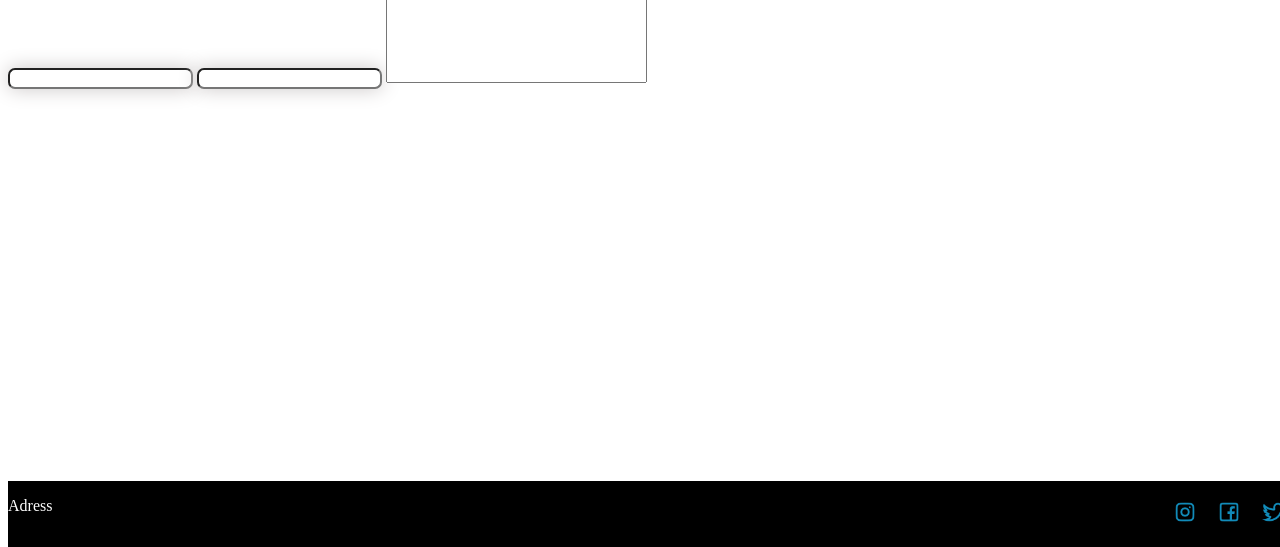
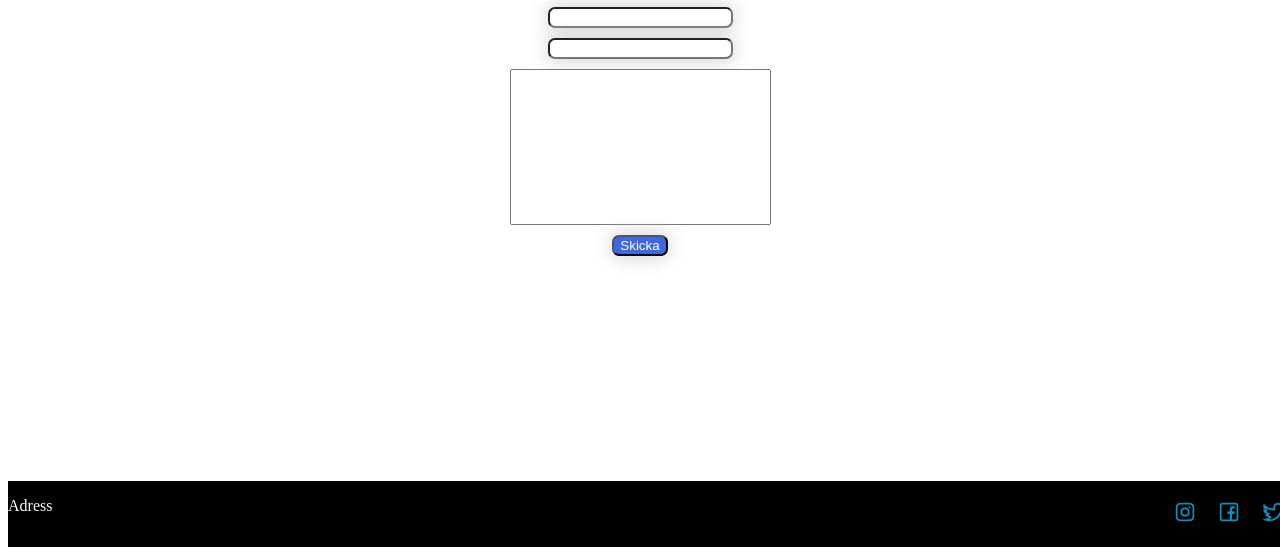
Before and after one commit to MGritt/grupparbete, a plain HTML site: page html/contact.html in a window 1280 px wide. Shown: the part 253-800 px from the top of the page. Drawn offline with Linux system fonts and the light colour scheme; files whose address does not match are found by name.

Commit message:
contact us fixad
contact us sidan

```diff
--- a/css/style.css
+++ b/css/style.css
@@ -85,3 +85,15 @@ footer img {
   width: 150px;
   height: 150px;
 }
+
+.form1 {
+  display: flex;
+  flex-direction: column; /* this will make the inputs stack vertically */
+  align-items: center; /* this will center the inputs vertically */
+  justify-content: space-between; /* this will add space between inputs */
+}
+
+#textinput{
+  margin-bottom: 10px;
+
+}
--- a/html/contact.html
+++ b/html/contact.html
@@ -19,10 +19,12 @@
         </div>
     </header>
 
-    <form action="">
-        <input type="text">
-        <input type="email" name="" id="">
-        <textarea name="" id="" cols="30" rows="10"></textarea>
+    <form action="" class="form1">
+        <h1>Kontakta oss</h1>
+        <input type="text" id="textinput">
+        <input type="email" name="name" id="textinput">
+        <textarea name="" id="textinput" cols="30" rows="10"></textarea>
+        <button>Skicka</button>
     </form>
 
 
```
